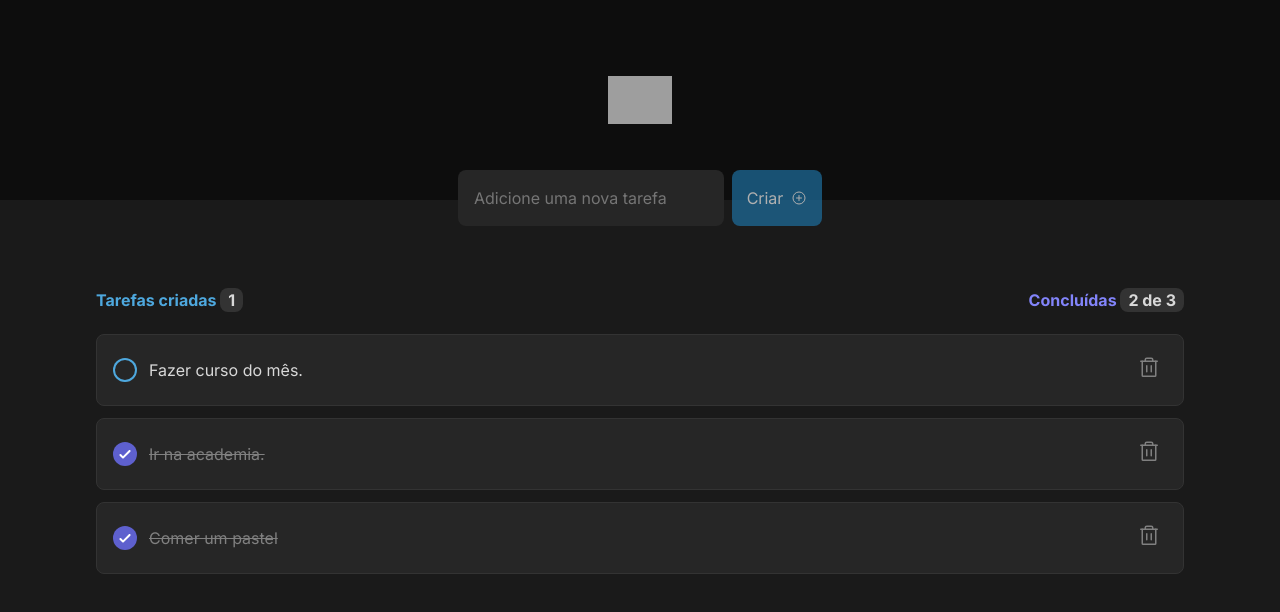
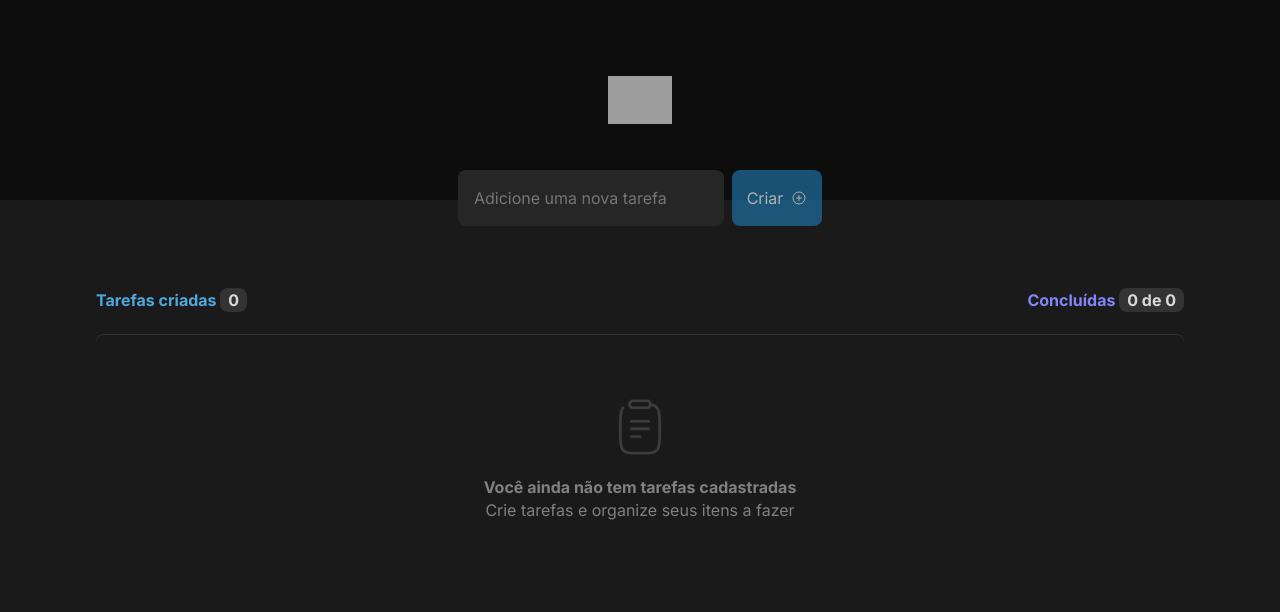
Before and after one commit to oseasmoreto/rocketseat-ignite-desafio-01-to-do, a React (Vite) app: page / in a window 1280 px wide. Shown: the top 612 px of the page. Built offline with nearby package versions, Linux system fonts and the light colour scheme; grey boxes are pictures that could not be loaded.

Commit message:
Adiciona novas tasks e salva no localstorage

```diff
--- a/src/components/App/index.tsx
+++ b/src/components/App/index.tsx
@@ -1,16 +1,35 @@
-import { useState } from 'react'
-import { Form } from '../Form'
-import { Header } from '../Header'
-import { TaskContainer } from '../TaskContainer'
+import { useEffect, useState } from 'react';
+import { Form } from '../Form';
+import { Header } from '../Header';
+import { TaskContainer } from '../TaskContainer';
 
-import styles from './index.module.css'
+import styles from './index.module.css';
+
+import { TaskService } from "../../services/task.service";
 
 export function App() {
+
+  TaskService.initTaskLocalStorage('tasks');
+  TaskService.initTaskLocalStorage('tasks-completed');
+
+  function createTask(taskToCreate: string){
+    const items = TaskService.getTasksLocalStorage('tasks');
+
+    items.push({
+      content: taskToCreate,
+      completed: false
+    })
+
+    TaskService.setTasksLocalStorage(items,'tasks');
+  }
+
   return (
     <div>
       <Header />
       <div className={styles.wrapper}>
-        <Form />
+        <Form
+          onCreateTask={createTask}
+        />
         <main>
           <TaskContainer />
         </main>
--- a/src/components/Form/index.tsx
+++ b/src/components/Form/index.tsx
@@ -1,14 +1,19 @@
-import { PlusCircle } from 'phosphor-react'
+import { PlusCircle } from 'phosphor-react';
 import { ChangeEvent, FormEvent, InvalidEvent, useState } from 'react';
-import styles from './index.module.css'
+import styles from './index.module.css';
 
-export function Form() {
+interface FormProps {
+  onCreateTask: (task: string) => void;
+}
+
+export function Form({onCreateTask} : FormProps) {
 
   const [task, setTask] = useState('');
 
   function handleCreateNewTask(event: FormEvent){
     event.preventDefault();
 
+    onCreateTask(task);
     setTask('');
   }
 
--- a/src/components/TaskContainer/index.tsx
+++ b/src/components/TaskContainer/index.tsx
@@ -1,28 +1,14 @@
-import { useState } from 'react'
+import { useEffect, useState } from 'react'
 import { NoTask } from '../NoTask';
 import { Task } from '../Task';
 
 import styles from './index.module.css';
 
+import { TaskService } from "../../services/task.service";
+
 export function TaskContainer() {
-
-  const [tasks, setTasks] = useState([
-    {
-      completed: false,
-      content: "Fazer curso do mês."
-    }
-  ]);
-
-  const [completedTasks, setCompletedTasks] = useState([
-    {
-      completed: true,
-      content: "Ir na academia."
-    },
-    {
-      completed: true,
-      content: "Comer um pastel"
-    }
-  ]);
+  const [tasks, setTasks]                   = useState(TaskService.getTasksLocalStorage('tasks'));
+  const [completedTasks, setCompletedTasks] = useState(TaskService.getTasksLocalStorage('tasks-completed'));
 
   function deleteTask(taskToDelete: string, completed:boolean){
 
@@ -32,6 +18,7 @@ export function TaskContainer() {
       });
 
       setTasks(tasksWithoutDeletedOn);
+      TaskService.setTasksLocalStorage(tasksWithoutDeletedOn,'tasks');
       return true;
     }
 
@@ -40,8 +27,13 @@ export function TaskContainer() {
     });
 
     setCompletedTasks(tasksWithoutDeletedOn);
+    TaskService.setTasksLocalStorage(tasksWithoutDeletedOn,'tasks-completed');
+  }
 
-  }
+  useEffect(() => {
+    const items = TaskService.getTasksLocalStorage('tasks');
+    setTasks(items);
+  }, tasks);
 
   return (
     <div className={styles.tasksContainer}>
--- /dev/null
+++ b/src/services/task.service.tsx
@@ -0,0 +1,19 @@
+interface Task{
+  content: string;
+  completed: false;
+}
+
+export const TaskService = {
+  initTaskLocalStorage: function(type: string){
+    if(!localStorage.getItem(type)){
+      localStorage.setItem(type,'[]');
+    }
+  },
+  setTasksLocalStorage: function(tasks: Task[], type: string) : Task[]{
+    localStorage.setItem(type, JSON.stringify(tasks));
+    return tasks;
+  },
+  getTasksLocalStorage: function(type: string) : Task[]{
+    return JSON.parse(localStorage.getItem(type)!);
+  }
+}
```
